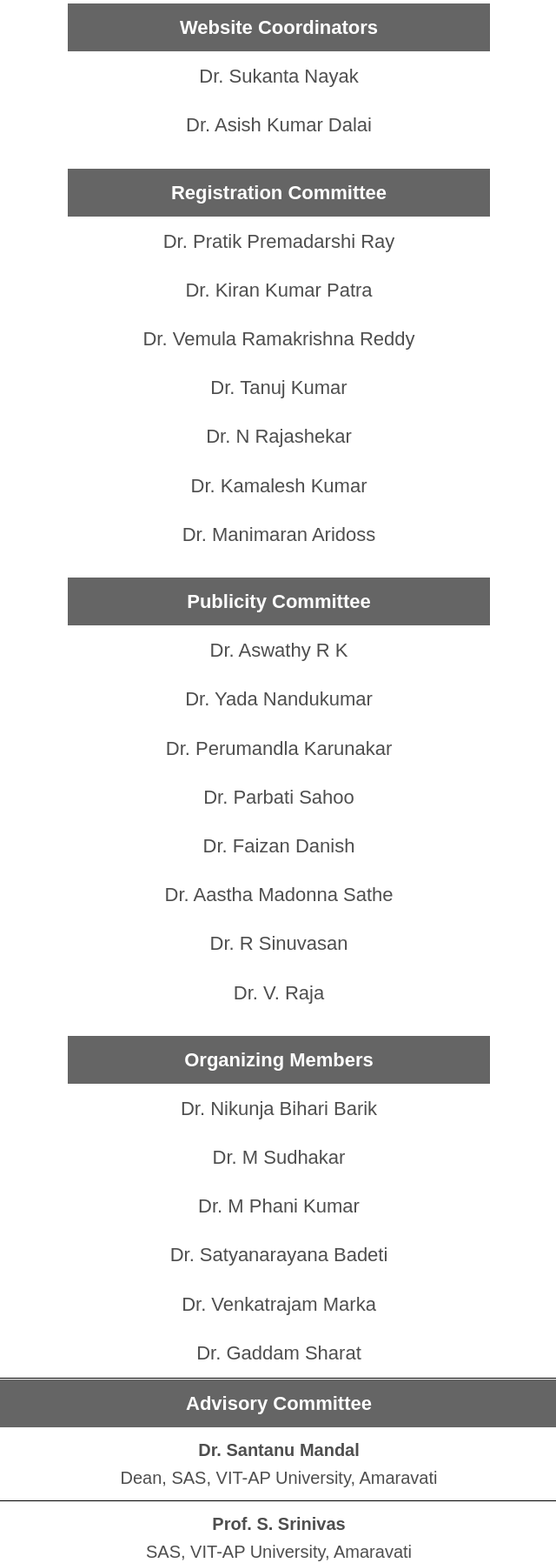
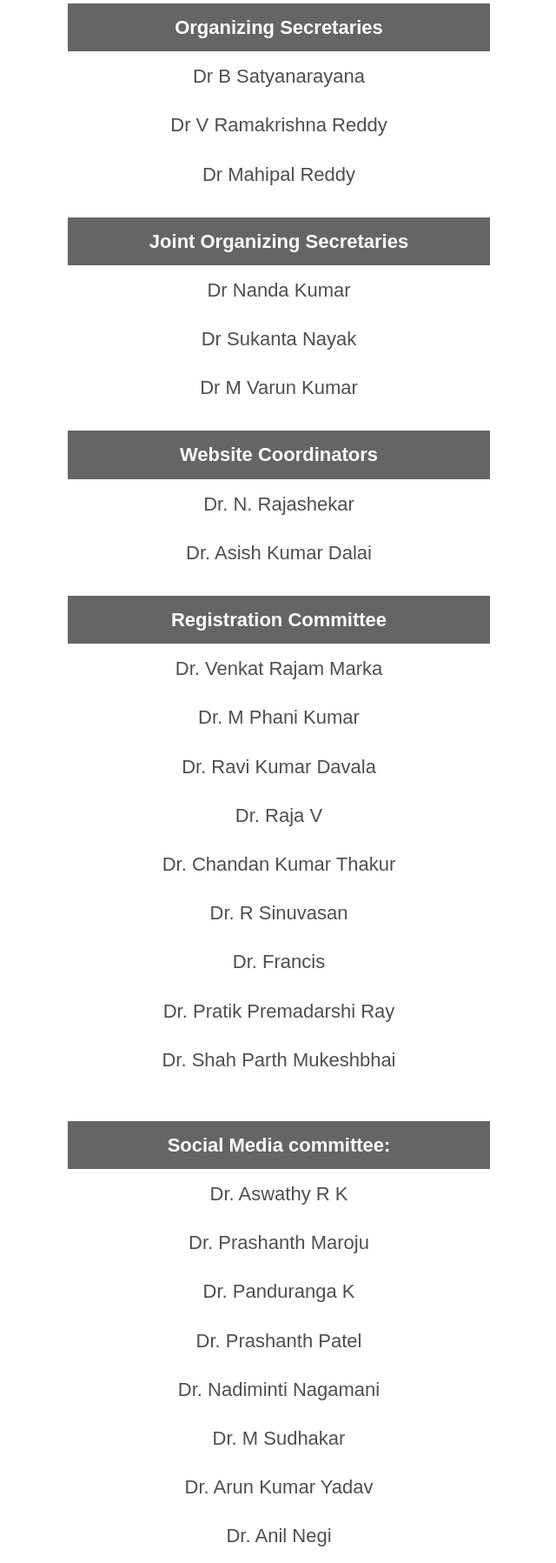
Before and after one commit to asishtech/test, a plain HTML site: page index.html in a window 1280 px wide. Shown: the part 4798-6595 px from the top of the page at 87% size, without its empty margins (319-959 px from the left). Drawn offline with nearby package versions, Linux system fonts and the light colour scheme; files that its build step writes are made by us from their sources; files whose address does not match are found by name.

Commit message:
Update index.html

```diff
--- a/index.html
+++ b/index.html
@@ -566,6 +566,46 @@
           </tr>
         </thead>
         <tbody>
+            <tr>
+                <td class="tg-cxgv"> </td>
+              </tr>
+              <tr>
+                <td class="tg-4q72">Organizing Secretaries</td>
+              </tr>
+
+              <tr>
+                <td class="tg-cxgv">Dr B Satyanarayana</td>
+              </tr>
+
+              <tr>
+                <td class="tg-cxgv"> Dr V Ramakrishna Reddy</td>
+              </tr>
+
+              <tr>
+                <td class="tg-cxgv">Dr Mahipal Reddy</td>
+              </tr>
+
+              <tr>
+                <td class="tg-cxgv"> </td>
+              </tr>
+              <tr>
+                <td class="tg-4q72">Joint Organizing Secretaries</td>
+              </tr>
+
+
+              <tr>
+                <td class="tg-cxgv">Dr Nanda Kumar</td>
+              </tr>
+              <tr>
+                <td class="tg-cxgv">Dr Sukanta Nayak </td>
+              </tr>
+              <tr>
+                <td class="tg-cxgv">Dr M Varun Kumar</td>
+              </tr>
+
+
+
+
           <tr>
             <td class="tg-cxgv"> </td>
           </tr>
@@ -573,7 +613,7 @@
             <td class="tg-4q72">Website   Coordinators</td>
           </tr>
           <tr>
-            <td class="tg-cxgv">Dr. Sukanta Nayak</td>
+            <td class="tg-cxgv">Dr. N. Rajashekar</td>
           </tr>
           <tr>
             <td class="tg-cxgv">Dr. Asish Kumar Dalai</td>
@@ -585,79 +625,68 @@
             <td class="tg-4q72">Registration   Committee</td>
           </tr>
           <tr>
+            <td class="tg-cxgv">Dr. Venkat Rajam Marka</td>
+          </tr>
+          <tr>
+            <td class="tg-cxgv">Dr. M Phani Kumar</td>
+          </tr>
+          <tr>
+            <td class="tg-cxgv">Dr. Ravi Kumar Davala</td>
+          </tr>
+          <tr>
+            <td class="tg-cxgv">Dr. Raja V</td>
+          </tr>
+          <tr>
+            <td class="tg-cxgv">Dr. Chandan Kumar Thakur</td>
+          </tr>
+          <tr>
+            <td class="tg-cxgv">Dr. R Sinuvasan</td>
+          </tr>
+          <tr>
+            <td class="tg-cxgv">Dr. Francis</td>
+          </tr>
+          <tr>
             <td class="tg-cxgv">Dr. Pratik Premadarshi Ray</td>
           </tr>
           <tr>
-            <td class="tg-cxgv">Dr. Kiran Kumar Patra</td>
-          </tr>
-          <tr>
-            <td class="tg-cxgv">Dr. Vemula Ramakrishna Reddy</td>
-          </tr>
-          <tr>
-            <td class="tg-cxgv">Dr. Tanuj Kumar</td>
-          </tr>
-          <tr>
-            <td class="tg-cxgv">Dr. N Rajashekar </td>
-          </tr>
-          <tr>
-            <td class="tg-cxgv">Dr. Kamalesh Kumar</td>
-          </tr>
-          <tr>
-            <td class="tg-cxgv">Dr. Manimaran Aridoss</td>
+            <td class="tg-cxgv">Dr. Shah Parth Mukeshbhai</td>
           </tr>
           <tr>
             <td class="tg-cxgv"> </td>
           </tr>
+
           <tr>
-            <td class="tg-4q72">Publicity   Committee</td>
+            <td class="tg-cxgv"> </td>
+          </tr>
+          <tr>
+            <td class="tg-4q72">Social Media committee:</td>
           </tr>
           <tr>
             <td class="tg-cxgv">Dr. Aswathy R K</td>
           </tr>
           <tr>
-            <td class="tg-cxgv">Dr. Yada Nandukumar</td>
+            <td class="tg-cxgv">Dr. Prashanth Maroju</td>
           </tr>
           <tr>
-            <td class="tg-cxgv">Dr. Perumandla Karunakar</td>
+            <td class="tg-cxgv">Dr. Panduranga K</td>
           </tr>
           <tr>
-            <td class="tg-cxgv">Dr. Parbati Sahoo </td>
+            <td class="tg-cxgv">Dr. Prashanth Patel</td>
           </tr>
           <tr>
-            <td class="tg-cxgv">Dr. Faizan Danish</td>
-          </tr>
-          <tr>
-            <td class="tg-cxgv">Dr. Aastha Madonna Sathe</td>
-          </tr>
-          <tr>
-            <td class="tg-cxgv">Dr. R Sinuvasan</td>
-          </tr>
-          <tr>
-            <td class="tg-cxgv">Dr. V. Raja</td>
-          </tr>
-          <tr>
-            <td class="tg-cxgv"> </td>
-          </tr>
-          <tr>
-            <td class="tg-4q72">Organizing   Members</td>
-          </tr>
-          <tr>
-            <td class="tg-cxgv">Dr. Nikunja Bihari Barik</td>
+            <td class="tg-cxgv">Dr. Nadiminti Nagamani</td>
           </tr>
           <tr>
             <td class="tg-cxgv">Dr. M Sudhakar</td>
           </tr>
           <tr>
-            <td class="tg-cxgv">Dr. M Phani Kumar</td>
+            <td class="tg-cxgv">Dr. Arun Kumar Yadav</td>
           </tr>
           <tr>
-            <td class="tg-cxgv">Dr. Satyanarayana Badeti</td>
+            <td class="tg-cxgv">Dr. Anil Negi</td>
           </tr>
           <tr>
-            <td class="tg-cxgv">Dr. Venkatrajam Marka</td>
-          </tr>
-          <tr>
-            <td class="tg-cxgv">Dr. Gaddam Sharat</td>
+            <td class="tg-cxgv">Dr. Vasili Bala Venkata Nagarjuna</td>
           </tr>
         </tbody>
         </table></div>
```
